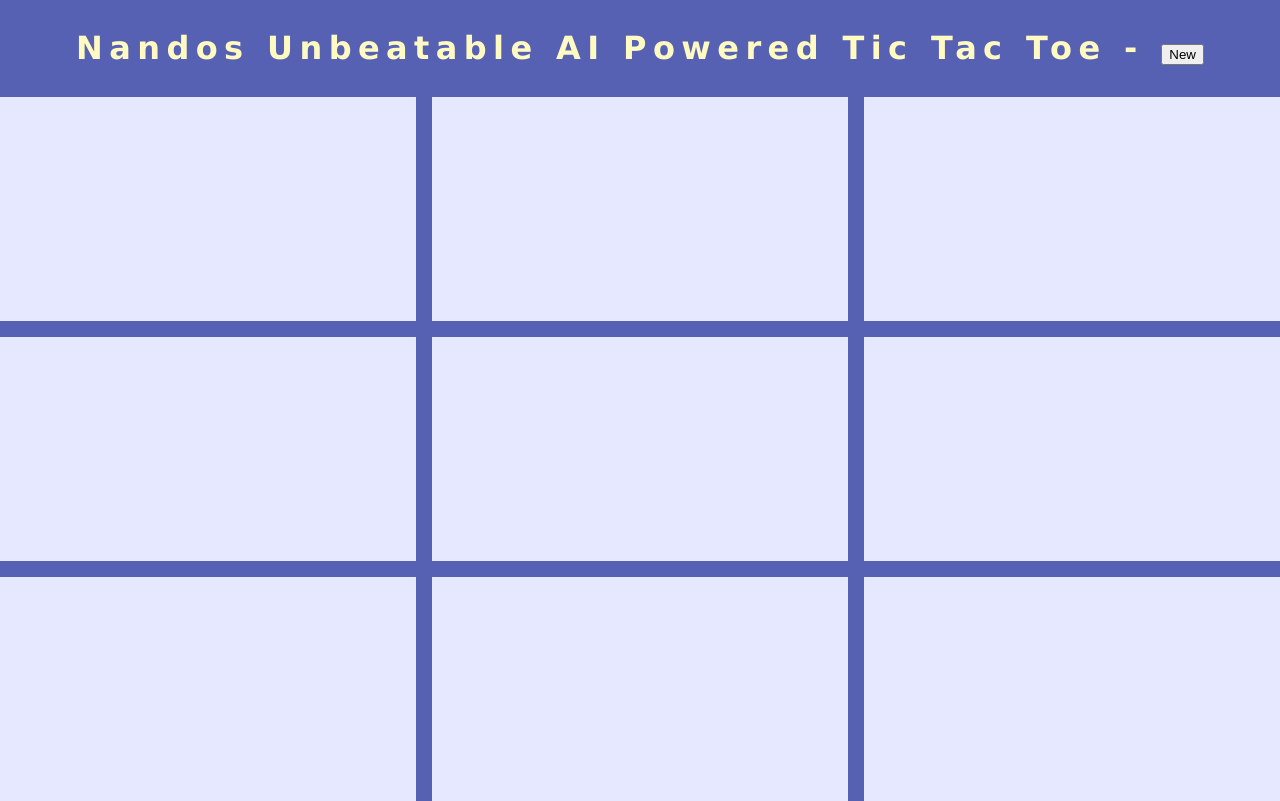
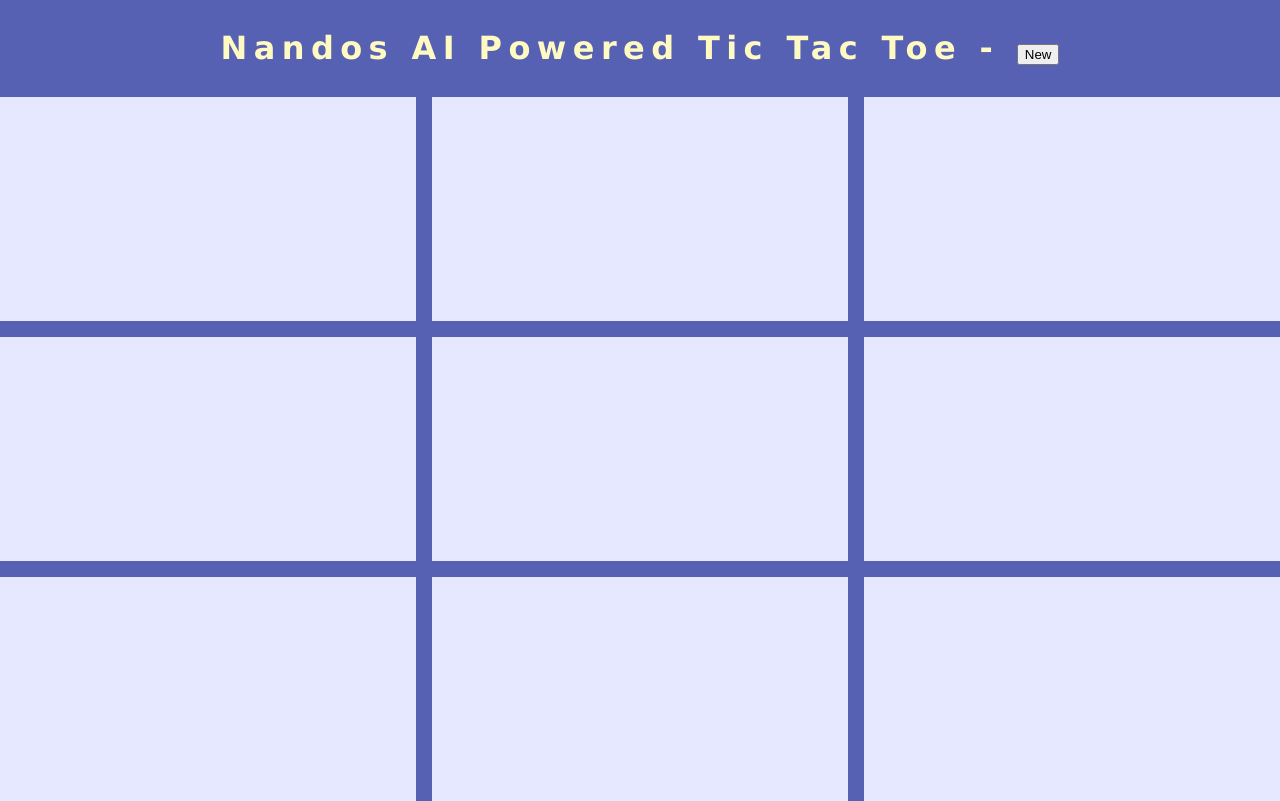
Before and after one commit to 1stNando/TicTacToeFetchAPI, a React (Vite) app: page / in a window 1280 px wide. Built offline with nearby package versions, Linux system fonts and the light colour scheme.

Commit message:
Deployed site and added README content.

```diff
--- a/src/App.tsx
+++ b/src/App.tsx
@@ -83,7 +83,7 @@ export function App() {
   // Ternary operator used to dynamically change the header when the state of winner changes.
   const header = game.winner
     ? `${game.winner} is the winner!`
-    : 'Nandos Unbeatable AI Powered Tic Tac Toe'
+    : 'Nandos AI Powered Tic Tac Toe'
 
   console.log('check!!')
 
```
Also changed, not shown: 2 other files (tests, documents, lock files or other folders).
